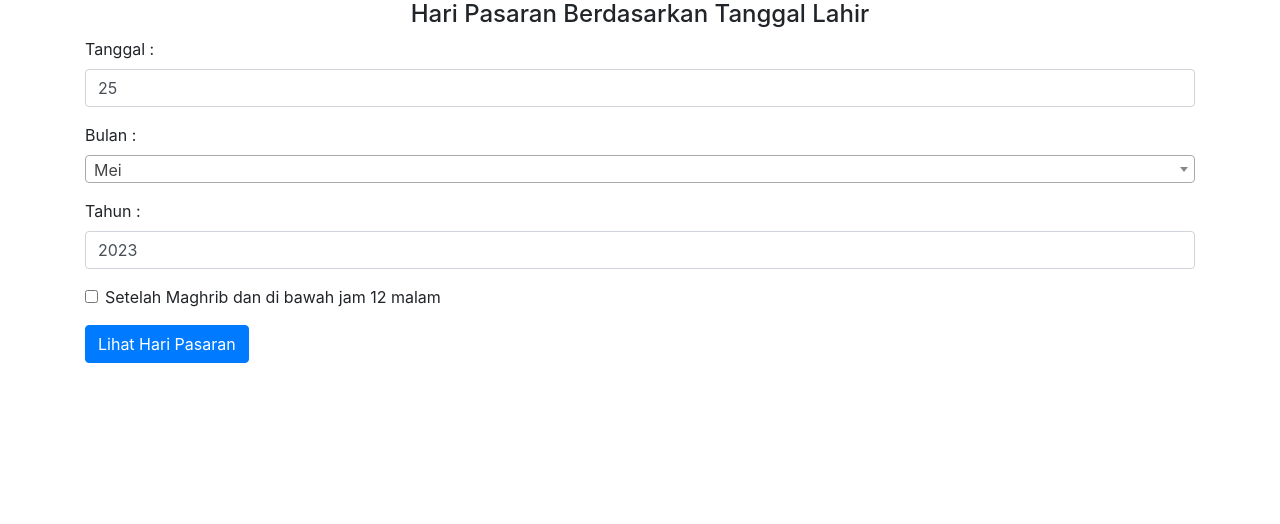
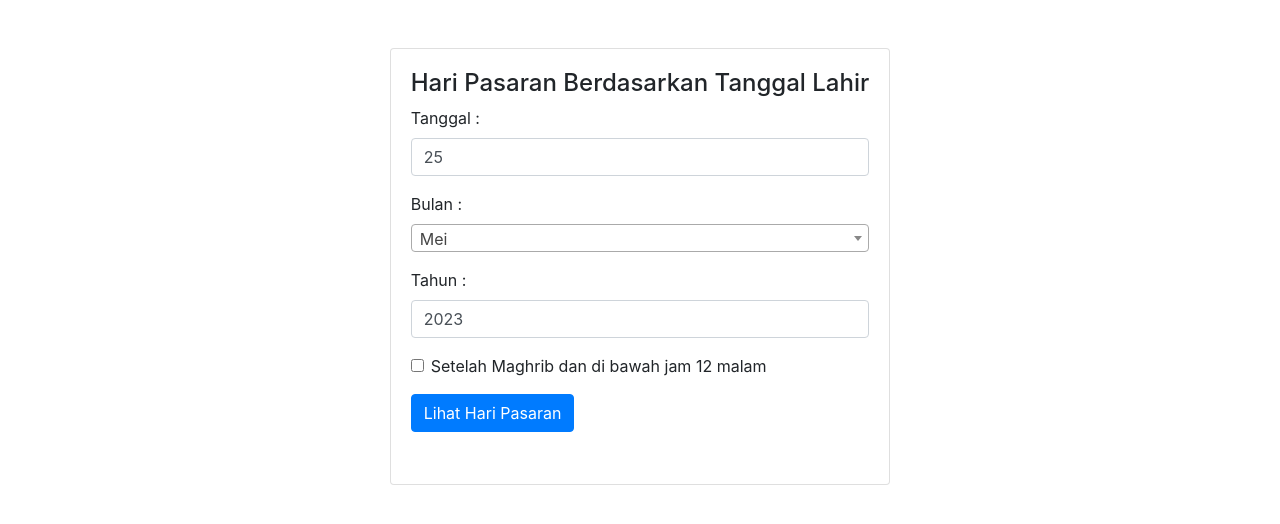
Before and after one commit to shofjam/pasaran-day-finder, a plain HTML site: page index.html in a window 1280 px wide. Drawn offline with nearby package versions, Linux system fonts and the light colour scheme.

Commit message:
Update index.html

```diff
--- a/index.html
+++ b/index.html
@@ -38,7 +38,7 @@
 				$("#get-button").click(function(){
 					$("#result").css('color', 'black');
 
-					console.clear();
+					//console.clear();
 					totalDays = 0;
 
 					birthDay = $("#day-input").val();
@@ -72,7 +72,7 @@
 					}
 
 					var totalPasaranDays = getTotalPasaranDays();
-					console.log("Birthdays : " + totalBirthDays + " ; Pasarandays : " + totalPasaranDays);
+					//console.log("Birthdays : " + totalBirthDays + " ; Pasarandays : " + totalPasaranDays);
 					totalDays = totalBirthDays - totalPasaranDays;
 
 					var totalDaysModByFive = totalDays % 5;
@@ -235,8 +235,8 @@
 			function getTotalDaysOnNight(){
 				birthDay = Number(birthDay) + 1;
 				var totalDaysInBirthMonth = totalDaysInMonth((birthMonth + 1), birthYear);
-				console.log(birthDay);
-				console.log(totalDaysInBirthMonth);
+				//console.log(birthDay);
+				//console.log(totalDaysInBirthMonth);
 
 				if (birthDay > totalDaysInBirthMonth){
 					birthDay = 1;
@@ -311,7 +311,11 @@
 		</script>
 	</head>
 	<body>
-		<div class="container">
+		<div class="page-content">
+			<div class="content-wrapper">
+				<div id="content" class="content d-flex justify-content-center align-items-center">
+					<div class="card mt-5">
+						<div class="card-body m-0">
 							<h4 class="text-center">Hari Pasaran Berdasarkan Tanggal Lahir</h2>
 							<form action="/action_page.php">
 							<div class="form-group">
@@ -350,5 +354,9 @@
 							</div>
 						  </form>
 						</div>
+					</div>
+				</div>
+			</div
+		</div>
 	</body>
 </html>
```
Lines whose indentation alone changed are shown as unchanged.
